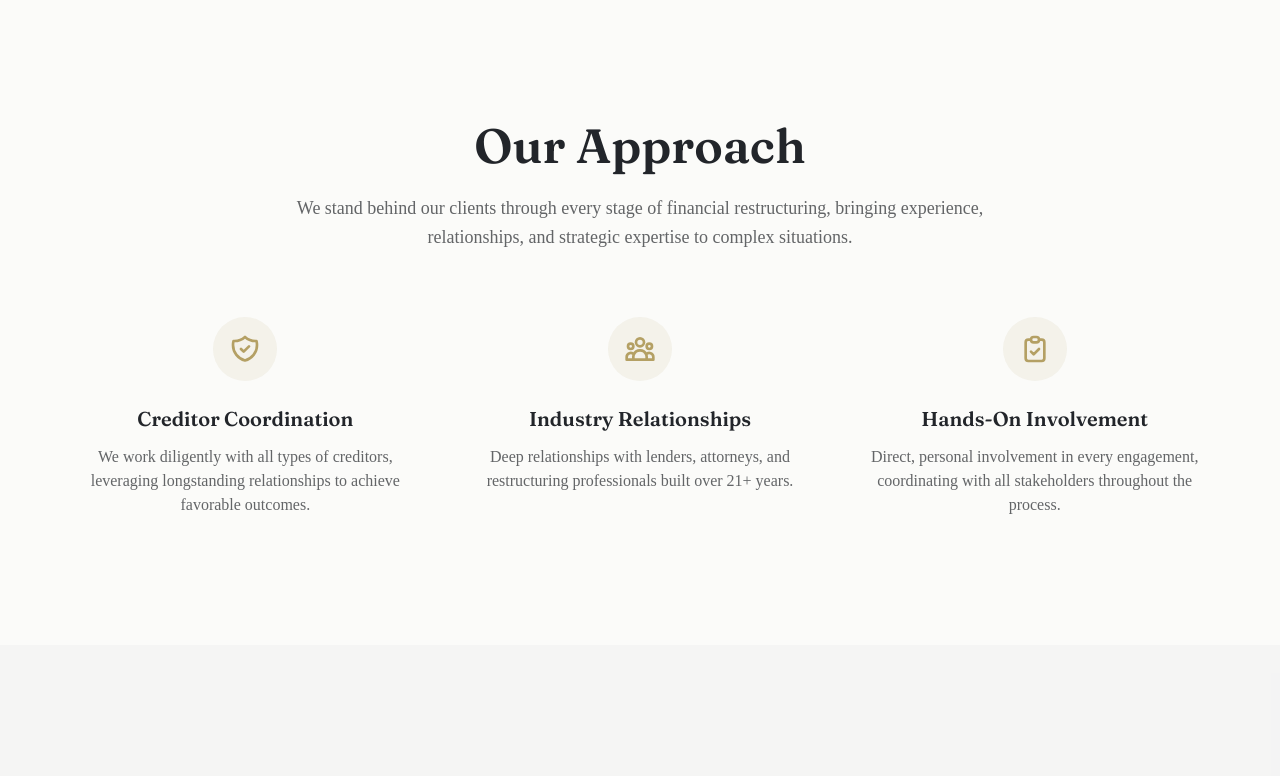
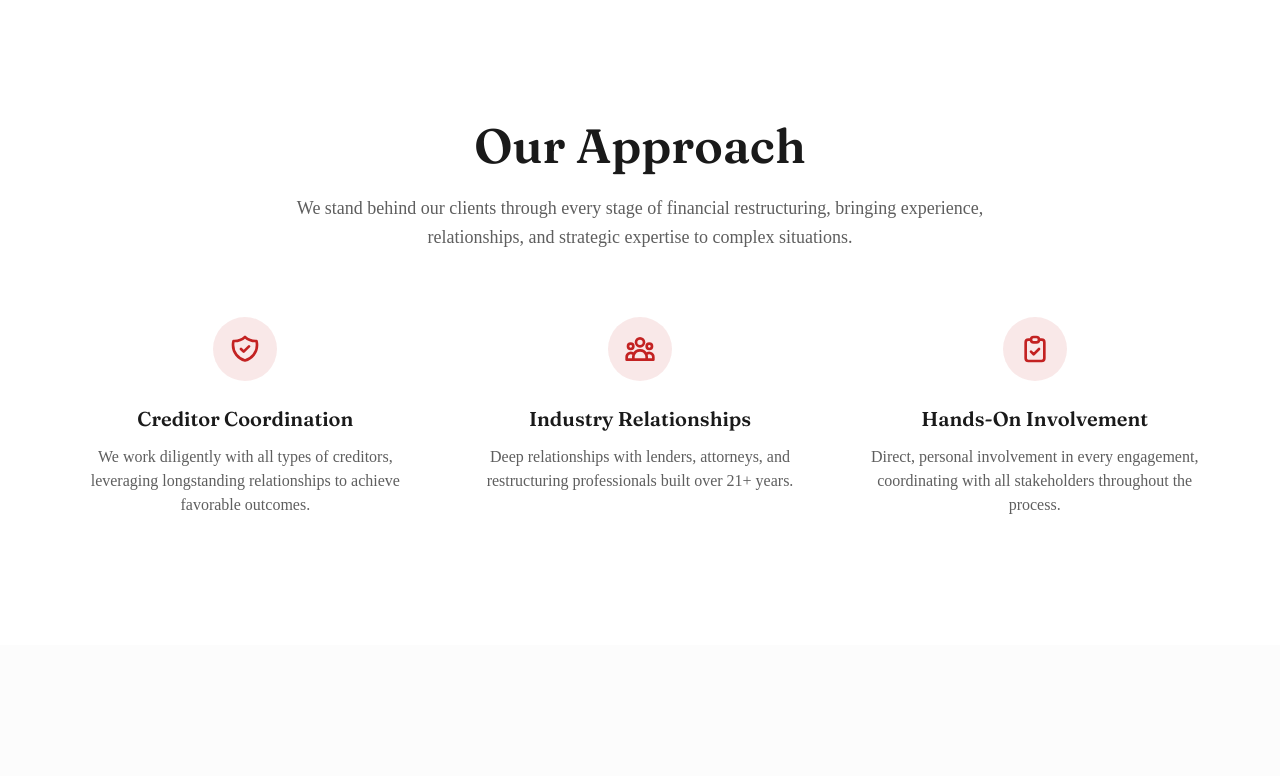
Before and after one commit to samknows9999/sg-054d5103-85fc-4583-be9c-e577d71113a8-1779968500, a Next.js app: page /about in a window 1280 px wide. Shown: the part 1360-2136 px from the top of the page. Built offline with nearby package versions, Linux system fonts and the light colour scheme.

Commit message:
style(ui): update to white and red color scheme

```diff
--- a/src/styles/globals.css
+++ b/src/styles/globals.css
@@ -13,74 +13,58 @@
 @layer base {
   :root {
     --radius: 0.55rem;
-    --background: 60 15% 98%;
-    --foreground: 220 10% 15%;
+    --background: 0 0% 100%;
+    --foreground: 0 0% 10%;
     --card: 0 0% 100%;
-    --card-foreground: 220 10% 15%;
+    --card-foreground: 0 0% 10%;
     --popover: 0 0% 100%;
-    --popover-foreground: 220 10% 15%;
-    --primary: 45 35% 55%;
+    --popover-foreground: 0 0% 10%;
+    --primary: 0 70% 45%;
     --primary-foreground: 0 0% 100%;
-    --secondary: 220 10% 90%;
-    --secondary-foreground: 220 10% 15%;
-    --muted: 220 10% 90%;
-    --muted-foreground: 220 10% 45%;
-    --accent: 45 35% 55%;
+    --secondary: 0 0% 96%;
+    --secondary-foreground: 0 0% 10%;
+    --muted: 0 0% 96%;
+    --muted-foreground: 0 0% 40%;
+    --accent: 0 70% 45%;
     --accent-foreground: 0 0% 100%;
     --destructive: 0 84% 60%;
     --destructive-foreground: 0 0% 100%;
-    --border: 220 10% 85%;
-    --input: 220 10% 85%;
-    --ring: 45 35% 55%;
-    --chart-1: 45 35% 55%;
-    --chart-2: 220 10% 35%;
-    --chart-3: 60 15% 75%;
-    --chart-4: 45 20% 45%;
-    --chart-5: 220 15% 65%;
-    --sidebar: 0 0% 97.5%;
-    --sidebar-foreground: 330 0% 0.3%;
-    --sidebar-primary: 0 0% 4.5%;
-    --sidebar-primary-foreground: 0 0% 97.5%;
-    --sidebar-accent: 0 0% 97.3%;
-    --sidebar-accent-foreground: 0 0% 4.5%;
-    --sidebar-border: 0 0% 92.2%;
-    --sidebar-ring: 0 0% 70.8%;
+    --border: 0 0% 90%;
+    --input: 0 0% 90%;
+    --ring: 0 70% 45%;
+    --chart-1: 0 70% 45%;
+    --chart-2: 0 0% 30%;
+    --chart-3: 0 0% 70%;
+    --chart-4: 0 40% 50%;
+    --chart-5: 0 0% 60%;
   }
 
   .dark {
     --radius: 0.55rem;
-    --background: 220 10% 10%;
-    --foreground: 60 15% 98%;
-    --card: 220 10% 15%;
-    --card-foreground: 60 15% 98%;
-    --popover: 220 10% 15%;
-    --popover-foreground: 60 15% 98%;
-    --primary: 45 35% 55%;
+    --background: 0 0% 10%;
+    --foreground: 0 0% 98%;
+    --card: 0 0% 15%;
+    --card-foreground: 0 0% 98%;
+    --popover: 0 0% 15%;
+    --popover-foreground: 0 0% 98%;
+    --primary: 0 70% 50%;
     --primary-foreground: 0 0% 100%;
-    --secondary: 220 10% 20%;
-    --secondary-foreground: 60 15% 98%;
-    --muted: 220 10% 20%;
-    --muted-foreground: 220 10% 60%;
-    --accent: 45 35% 55%;
+    --secondary: 0 0% 20%;
+    --secondary-foreground: 0 0% 98%;
+    --muted: 0 0% 20%;
+    --muted-foreground: 0 0% 60%;
+    --accent: 0 70% 50%;
     --accent-foreground: 0 0% 100%;
     --destructive: 0 84% 60%;
     --destructive-foreground: 0 0% 100%;
-    --border: 220 10% 25%;
-    --input: 220 10% 25%;
-    --ring: 45 35% 55%;
-    --chart-1: 45 35% 55%;
-    --chart-2: 220 10% 65%;
-    --chart-3: 60 15% 35%;
-    --chart-4: 45 20% 60%;
-    --chart-5: 220 15% 45%;
-    --sidebar: 0 0% 4.5%;
-    --sidebar-foreground: 0 0% 97.5%;
-    --sidebar-primary: 264.4 77.2% 41.9%;
-    --sidebar-primary-foreground: 0 0% 97.5%;
-    --sidebar-accent: 0 0% 8.6%;
-    --sidebar-accent-foreground: 0 0% 97.5%;
-    --sidebar-border: 0 0% 100% / 10%;
-    --sidebar-ring: 0 0% 43.9%;
+    --border: 0 0% 25%;
+    --input: 0 0% 25%;
+    --ring: 0 70% 50%;
+    --chart-1: 0 70% 50%;
+    --chart-2: 0 0% 65%;
+    --chart-3: 0 0% 35%;
+    --chart-4: 0 40% 60%;
+    --chart-5: 0 0% 50%;
   }
 }
 
@@ -92,9 +76,3 @@
     @apply bg-background text-foreground;
   }
 }
-
-@layer components {
-  .container {
-    @apply mx-auto px-4 md:px-6 lg:px-8 max-w-7xl w-full;
-  }
-}
```
Also changed, not shown: .softgen/project.md.
